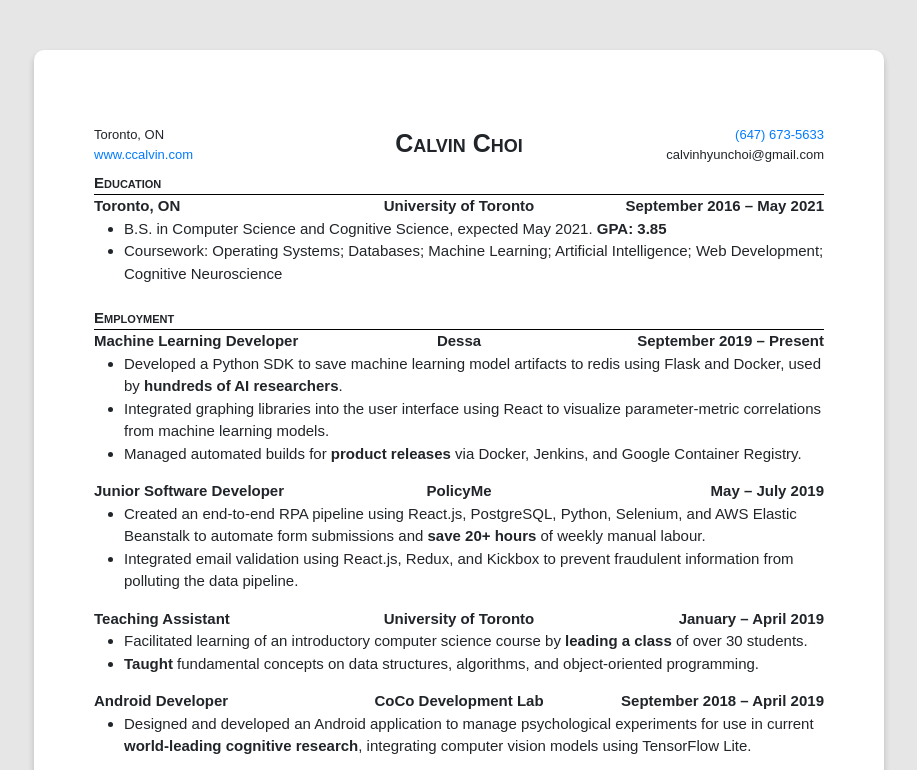
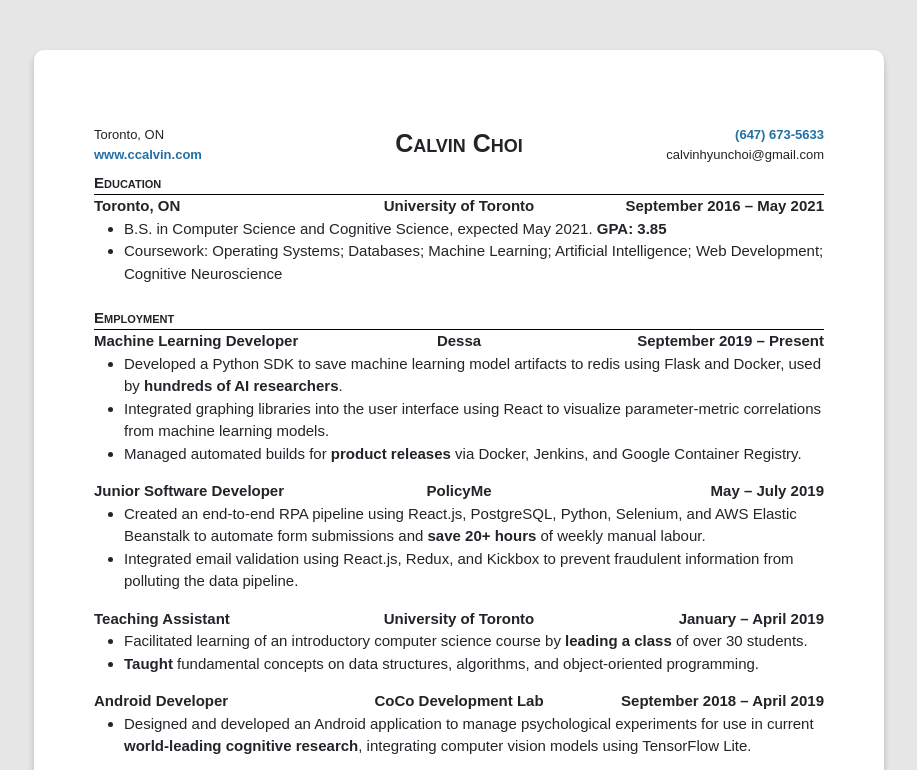
Before and after one commit to choi-calvin/choi-calvin.github.io, a React app: page / in a window 1280 px wide. Shown: the top 770 px of the page, without its empty margins (181-1098 px from the left). Built offline with nearby package versions, Linux system fonts and the light colour scheme.

Commit message:
Format links

```diff
--- a/src/js/containers/Resume.css
+++ b/src/js/containers/Resume.css
@@ -26,3 +26,14 @@
     margin: 50px 0;
   }
 }
+
+a {
+  color: hsl(204, 64%, 39%);
+  font-weight: 550;
+  text-decoration: none;
+}
+
+a:hover {
+  color: hsl(204, 64%, 39%);
+  text-decoration: none;
+}
```
